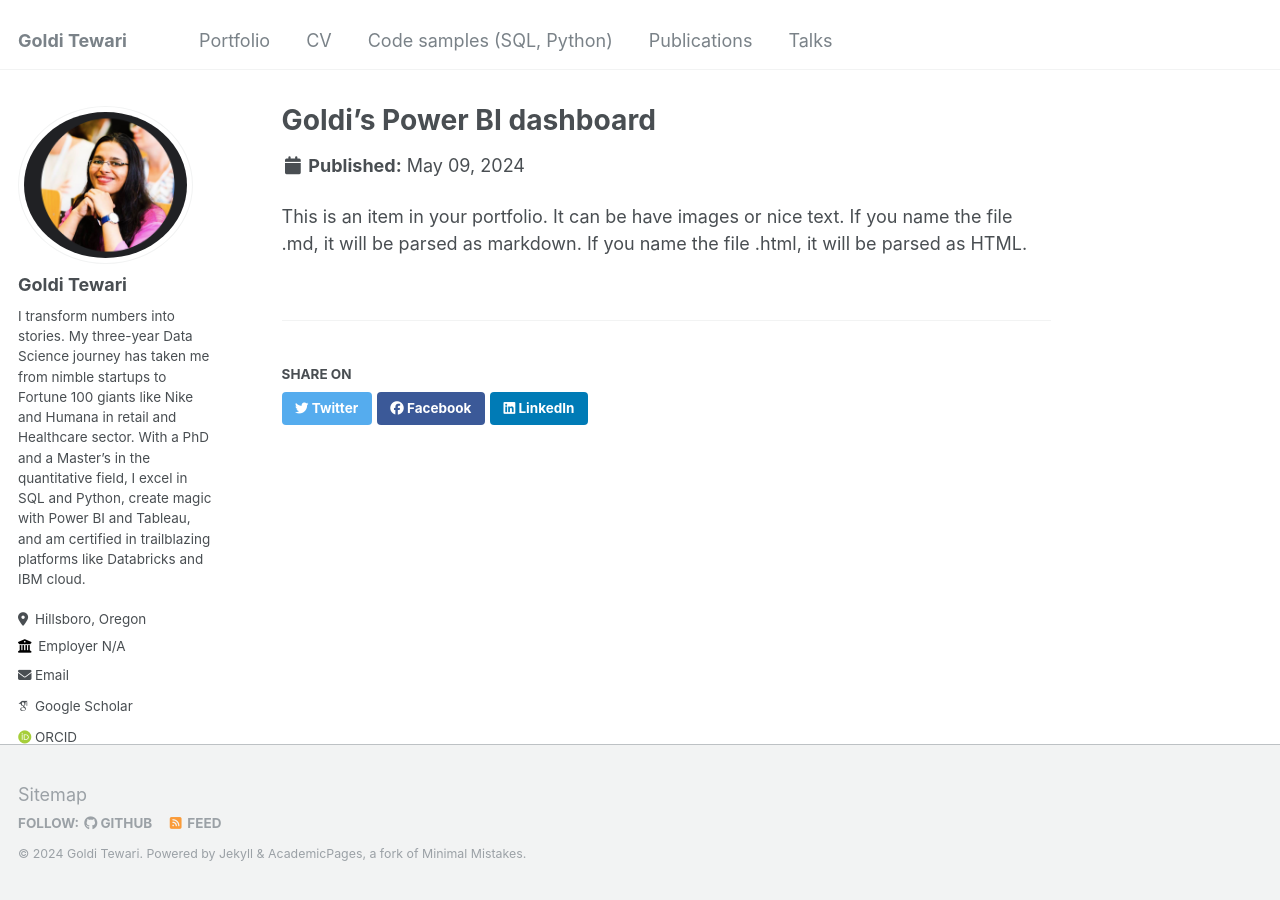
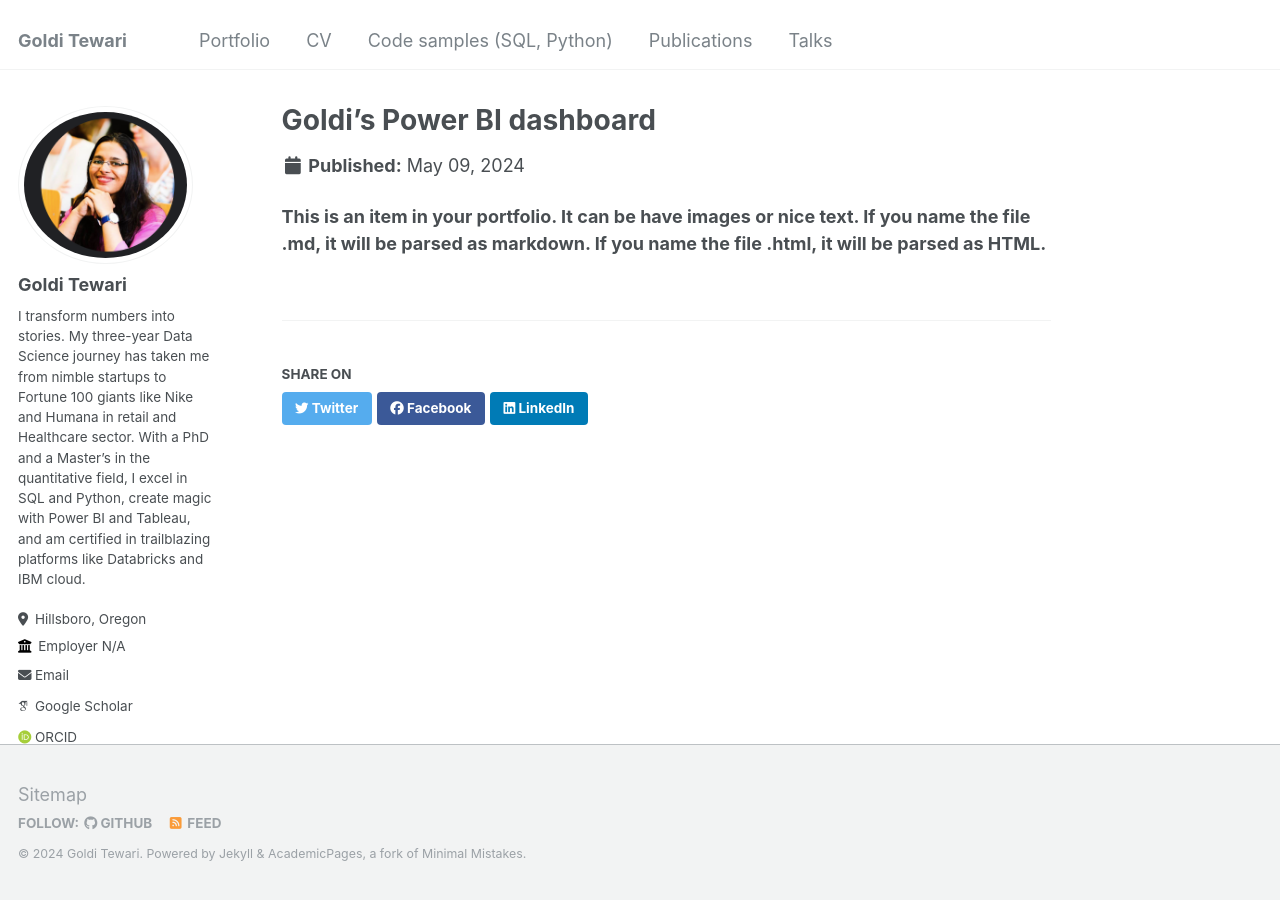
Before and after one commit to golditewari9/golditewari.github.io, a Jekyll site: the page built from _portfolio/PowerBI.html, in a window 1280 px wide. Built offline with Jekyll 4.4.1, drawn with Linux system fonts in a browser that asks for light colours; some web fonts are replaced.

```diff
--- a/_portfolio/PowerBI.html
+++ b/_portfolio/PowerBI.html
@@ -4,4 +4,4 @@ excerpt: "Short description of portfolio item number 2 <br/><img src='/images/50
 collection: portfolio
 ---
 
-This is an item in your portfolio. It can be have images or nice text. If you name the file .md, it will be parsed as markdown. If you name the file .html, it will be parsed as HTML.
+<b>This is an item in your portfolio. It can be have images or nice text. If you name the file .md, it will be parsed as markdown. If you name the file .html, it will be parsed as HTML.</b>
```
